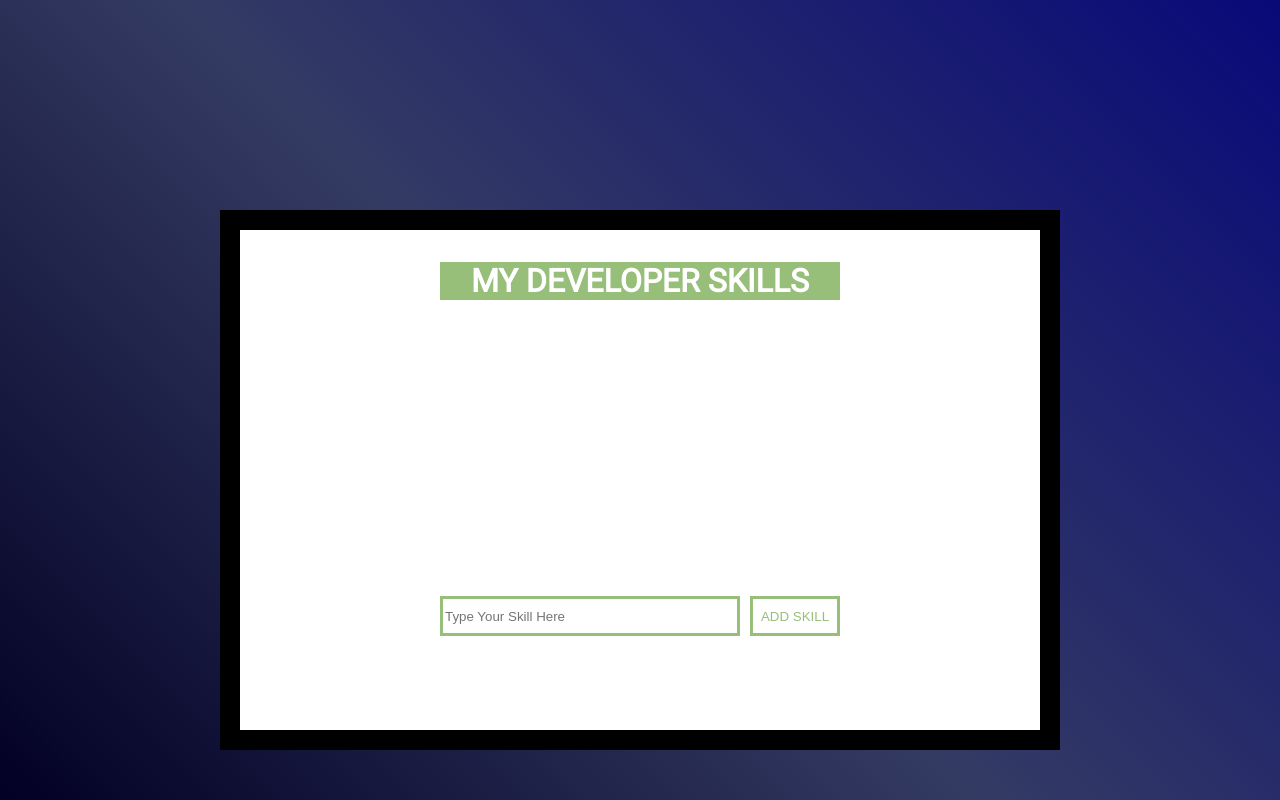
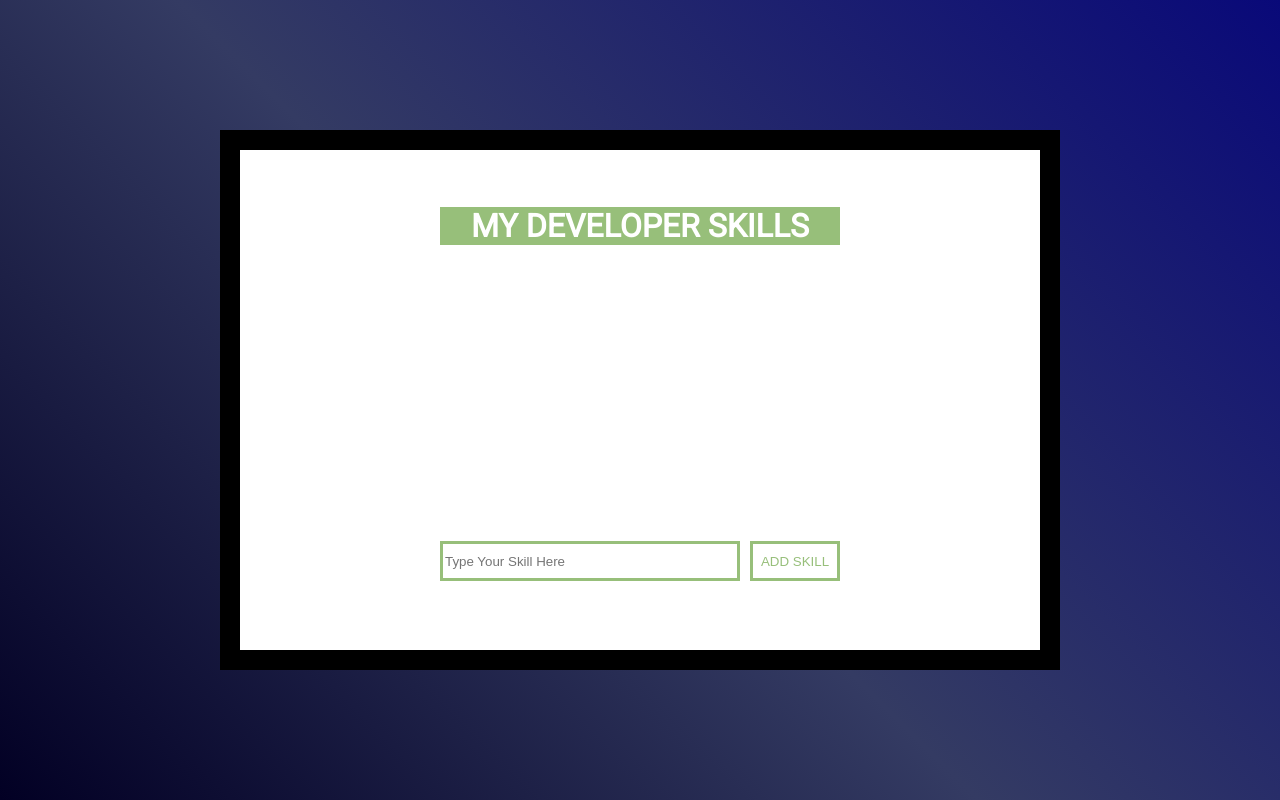
Before and after one commit to mariorojasac/dev-skills-lab, a plain HTML site: page index.html in a window 1280 px wide. Drawn offline with nearby package versions, Linux system fonts and the light colour scheme.

Commit message:
added m + p css

```diff
--- a/css/style.css
+++ b/css/style.css
@@ -22,6 +22,8 @@ background: linear-gradient(45deg, rgba(2,0,36,1) 0%, rgba(52,59,99,1) 47%, rgba
     border: 10px;
     border-color: grey;
     border: 20px solid black;
+    margin: 0px;
+    padding: 0px;
 }
 
 #trBtn {
@@ -38,6 +40,8 @@ background: linear-gradient(45deg, rgba(2,0,36,1) 0%, rgba(52,59,99,1) 47%, rgba
     justify-content: center;
     margin-top: -50px;
     color: white;
+    margin: 0px;
+    padding: 0px;
 
 
 }
```
